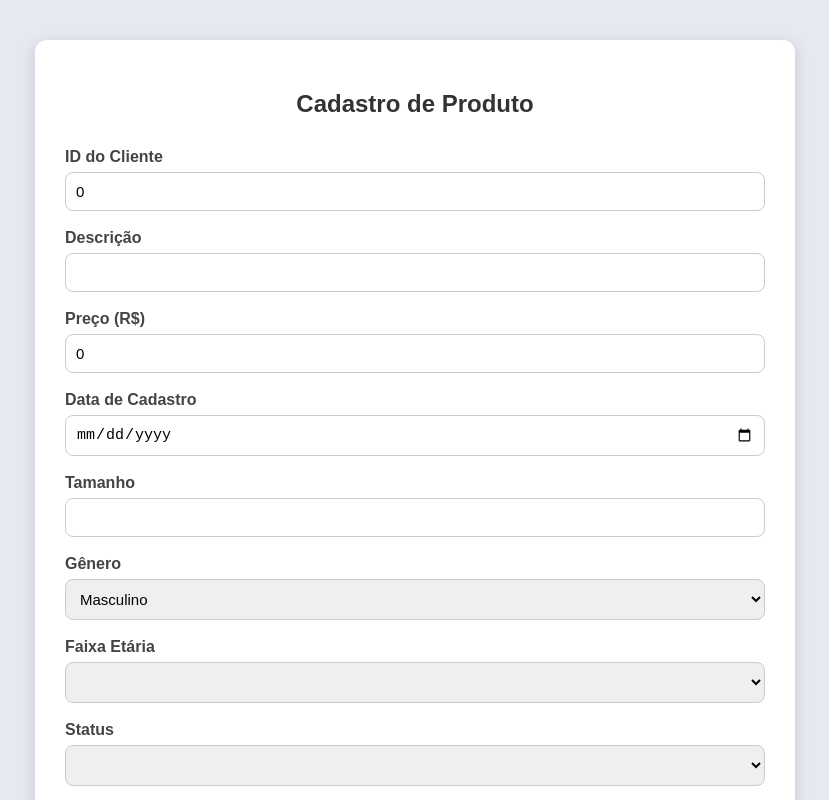
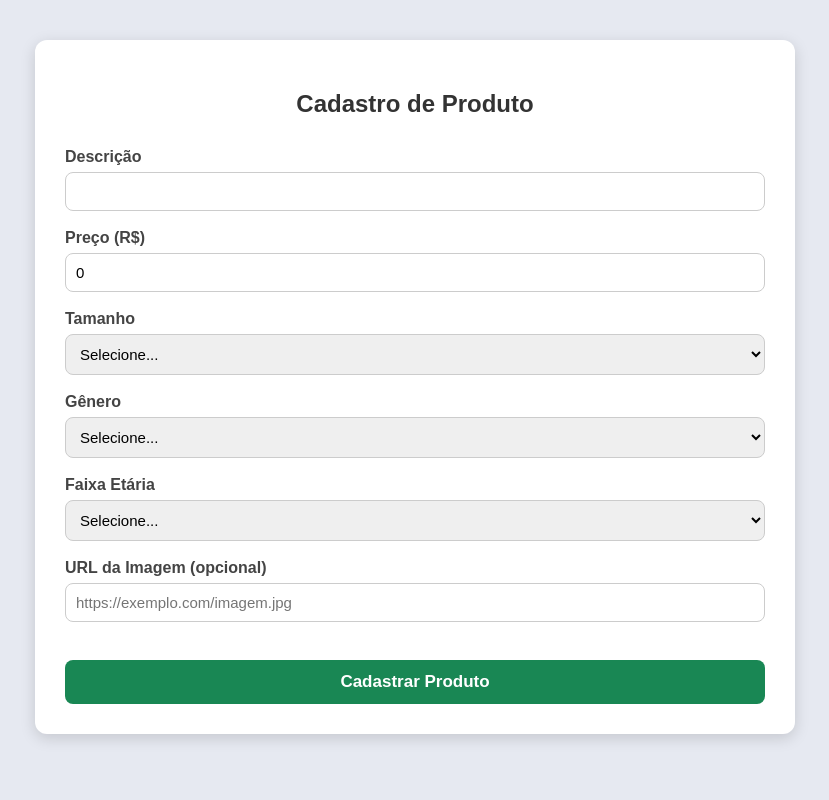
Before and after one commit to vctrmrlng/projeto-brecho, an Angular app: page /cadastro-produto in a window 1280 px wide. Shown: the top 800 px of the page, without its empty margins (225-1054 px from the left). Built offline with nearby package versions, Linux system fonts and the light colour scheme.

Commit message:
2026-06-29 manhã

```diff
--- a/src/app/components/cadastro-produto/cadastro-produto.html
+++ b/src/app/components/cadastro-produto/cadastro-produto.html
@@ -3,15 +3,6 @@
   <h2>Cadastro de Produto</h2>
 
   <form>
-
-    <div class="campo">
-      <label for="clienteId">ID do Cliente</label>
-      <input
-        type="number"
-        id="clienteId"
-        name="clienteId"
-        [(ngModel)]="produto.clienteId">
-    </div>
 
     <div class="campo">
       <label for="descricao">Descrição</label>
@@ -34,21 +25,20 @@
     </div>
 
     <div class="campo">
-      <label for="dataDeCadastro">Data de Cadastro</label>
-      <input
-        type="date"
-        id="dataDeCadastro"
-        name="dataDeCadastro"
-        [(ngModel)]="produto.dataDeCadastro">
-    </div>
+      <label for="tamanho">Tamanho</label>
+      <select
+        id="tamanho"
+        name="tamanho"
+        [(ngModel)]="produto.tamanho">
 
-    <div class="campo">
-      <label for="tamanho">Tamanho</label>
-      <input
-        type="text"
-        id="descricao"
-        name="descricao"
-        [(ngModel)]="produto.tamanho">
+        <option value="">Selecione...</option>
+        <option value="PP">PP</option>
+        <option value="P">P</option>
+        <option value="M">M</option>
+        <option value="G">G</option>
+        <option value="GG">GG</option>
+
+      </select>
     </div>
 
     <div class="campo">
@@ -58,10 +48,10 @@
         name="genero"
         [(ngModel)]="produto.genero">
 
-        <option value="masculino">Masculino</option>
-        <option value="feminino">Feminino</option>
-        <option value="unissex">Unissex</option>
-        <option value="infantil">Infantil</option>
+        <option value="">Selecione...</option>
+        <option value="Masculino">Masculino</option>
+        <option value="Feminino">Feminino</option>
+        <option value="Unissex">Unissex</option>
 
       </select>
     </div>
@@ -73,22 +63,13 @@
         name="faixaEtaria"
         [(ngModel)]="produto.faixaEtaria">
 
+        <option [ngValue]="0">Selecione...</option>
         <option [ngValue]="1">Recém-nascido (0–3 meses)</option>
         <option [ngValue]="2">Bebê (3–12 meses)</option>
         <option [ngValue]="3">Primeira infância (1–3 anos)</option>
         <option [ngValue]="4">Infantil (4–7 anos)</option>
         <option [ngValue]="5">Juvenil (8–14 anos)</option>
         <option [ngValue]="6">Adulto (15+ anos)</option>
-
-      </select>
-    </div>
-
-    <div class="campo">
-      <label for="status">Status</label>
-      <select
-        id="status"
-        name="status"
-        [(ngModel)]="produto.status">
 
       </select>
     </div>
@@ -104,7 +85,6 @@
         [(ngModel)]="produto.imagem">
     </div>
 
-
     <button
       type="button"
       (click)="cadastrar()">
--- a/src/app/components/cadastro-produto/cadastro-produto.ts
+++ b/src/app/components/cadastro-produto/cadastro-produto.ts
@@ -2,7 +2,6 @@ import { Component } from '@angular/core';
 import { FormsModule } from '@angular/forms';
 import { ProdutoCadastroService } from '../../../services/produto-cadastro.service';
 import { ProdutoCadastro } from '../../models/produto-cadastro.model';
-
 
 @Component({
   selector: 'app-cadastro-produto',
@@ -14,12 +13,11 @@ import { ProdutoCadastro } from '../../models/produto-cadastro.model';
 export class CadastroProduto {
 
   produto: ProdutoCadastro = {
-  clienteId: 0,
     descricao: '',
     preco: 0,
     dataDeCadastro: '',
     tamanho: '',
-  genero: 'masculino',
+    genero: '',
     faixaEtaria: 0,
     status: 1,
     imagem: ''
@@ -29,35 +27,22 @@ produto: ProdutoCadastro = {
 
   cadastrar() {
 
-    if (this.produto.clienteId <= 0) {
-      alert('Informe o ID do cliente.');
+    // Define automaticamente os campos ocultos
+    this.produto.status = 1;
+    this.produto.dataDeCadastro = new Date().toISOString().split('T')[0];
+
+    if (this.produto.descricao.trim().length < 5) {
+      alert('Descrição muito curta.');
       return;
     }
 
-    if (this.produto.descricao.trim().length < 5) {
-
-    alert('Descrição muito curta.');
-
-    return;
-
-
-    }
-
     if (this.produto.preco < 1) {
-
       alert('Preço mínimo é R$ 1,00.');
-
-    return;
-
-    }
-
-    if (!this.produto.dataDeCadastro) {
-      alert('Informe a data de cadastro.');
       return;
     }
 
     if (!this.produto.tamanho) {
-      alert('Selecione o tamanho.');
+      alert('Informe o tamanho.');
       return;
     }
 
@@ -66,12 +51,10 @@ produto: ProdutoCadastro = {
       return;
     }
 
-    if (this.produto.faixaEtaria < 0) {
-      alert('Informe a faixa etária.');
+    if (this.produto.faixaEtaria === 0) {
+      alert('Selecione a faixa etária.');
       return;
     }
-
-
 
     console.log('Enviando produto:', this.produto);
 
@@ -85,12 +68,11 @@ produto: ProdutoCadastro = {
           alert('Produto cadastrado com sucesso!');
 
           this.produto = {
-            clienteId: 0,
             descricao: '',
             preco: 0,
             dataDeCadastro: '',
             tamanho: '',
-            genero: 'masculino',
+            genero: '',
             faixaEtaria: 0,
             status: 1,
             imagem: ''
@@ -100,7 +82,7 @@ produto: ProdutoCadastro = {
 
         error: (erro: any) => {
 
-          console.error('Erro:', erro);
+          console.error('Erro ao cadastrar produto:', erro);
 
           alert('Erro ao cadastrar produto.');
 
--- a/src/app/models/produto-cadastro.model.ts
+++ b/src/app/models/produto-cadastro.model.ts
@@ -1,6 +1,5 @@
 export interface ProdutoCadastro {
-
-  clienteId: number;
+  clienteId?: number;
   descricao: string;
   preco: number;
   dataDeCadastro: string;
```
Lines whose indentation alone changed are shown as unchanged.
